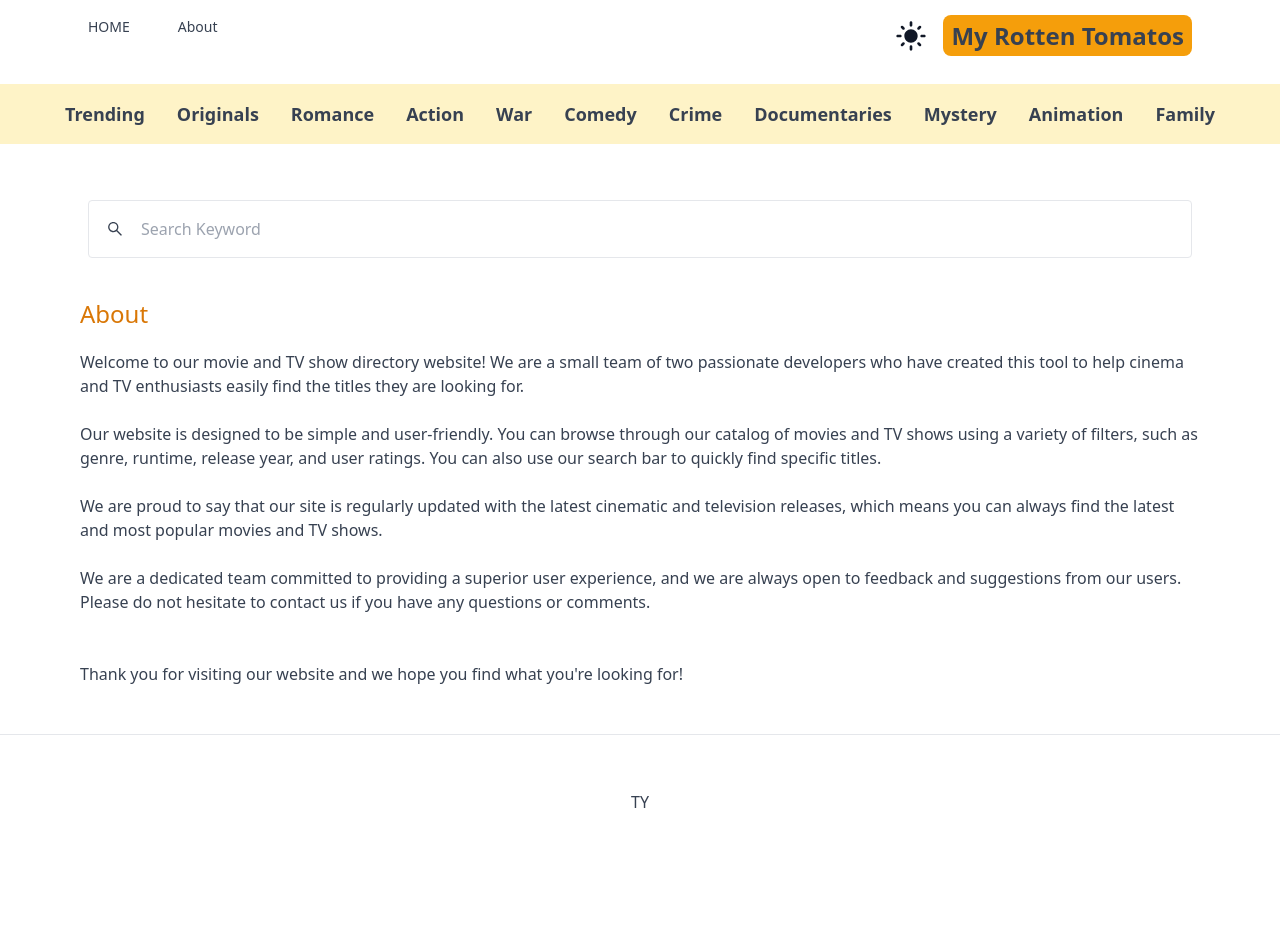
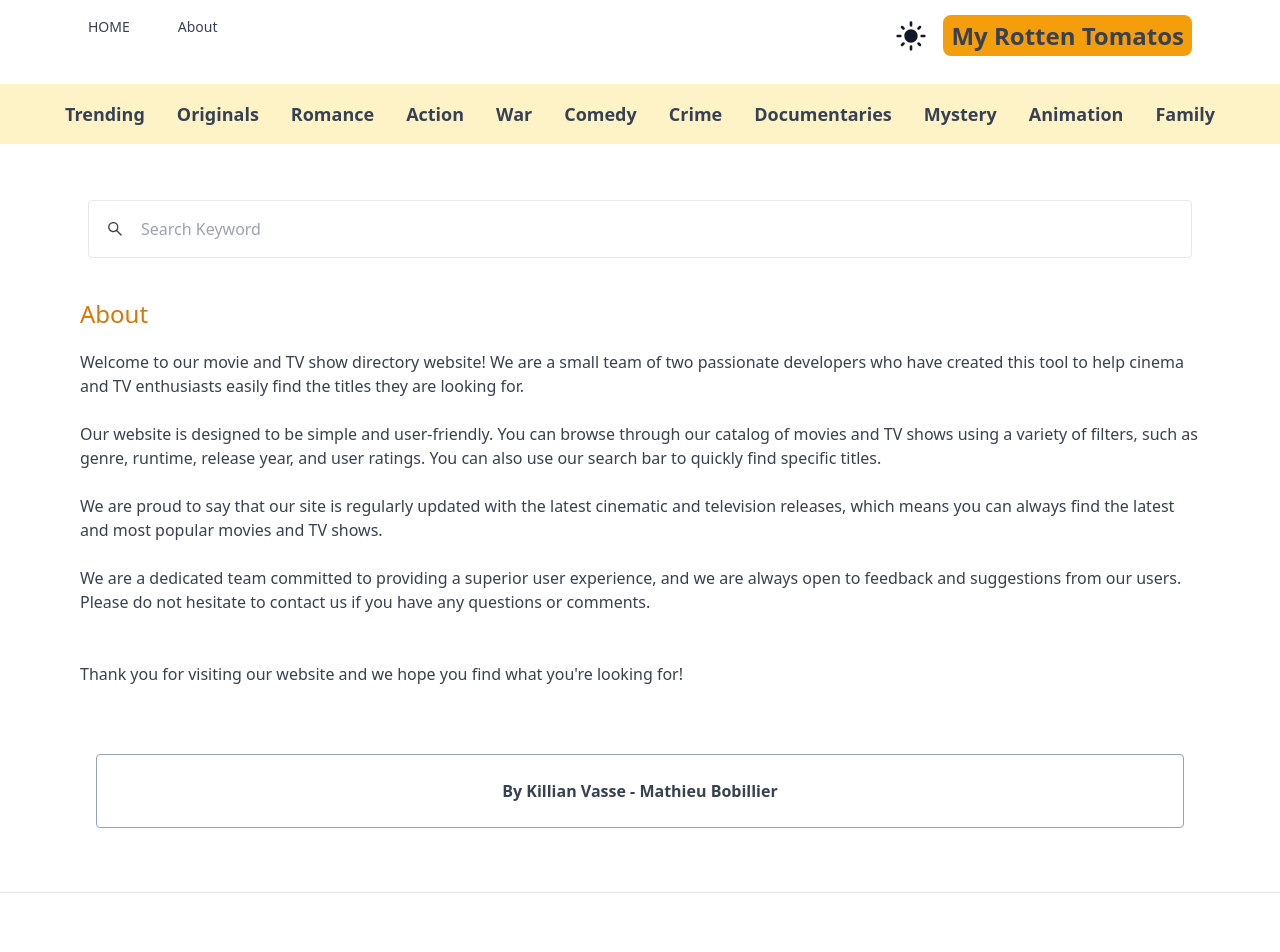
Before and after one commit to MathieuBobillier/EDmyrotten, a Next.js app: page /about in a window 1280 px wide. Shown: the top 952 px of the page. Before the commit the page ends 865 px from the top, so only its background shows below. Built offline with nearby package versions, Linux system fonts and the light colour scheme.

Commit message:
add name of creator

```diff
--- a/src/app/about/page.tsx
+++ b/src/app/about/page.tsx
@@ -15,6 +15,11 @@
 
 				Thank you for visiting our website and we hope you find what you're looking for!<br/>
 			</p>
+			<div className="mt-2 max-w-6xl flex-1 p-4 text-center sm:mx-auto">
+				<h1 className="mt-8 rounded border border-slate-400 bg-transparent p-6 font-bold">
+					By Killian Vasse - Mathieu Bobillier
+				</h1>
+			</div>
 		</div>
 	)
 }
```
